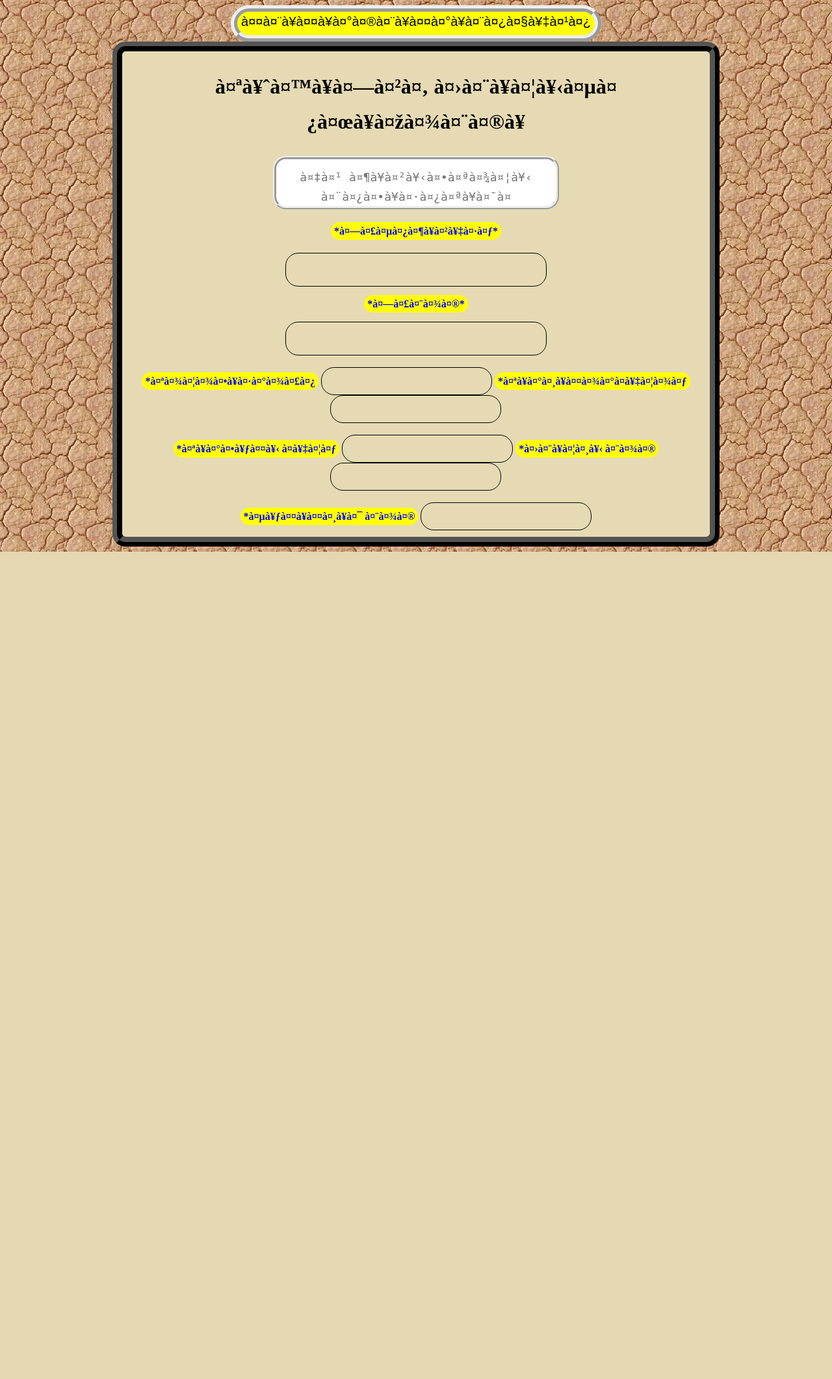
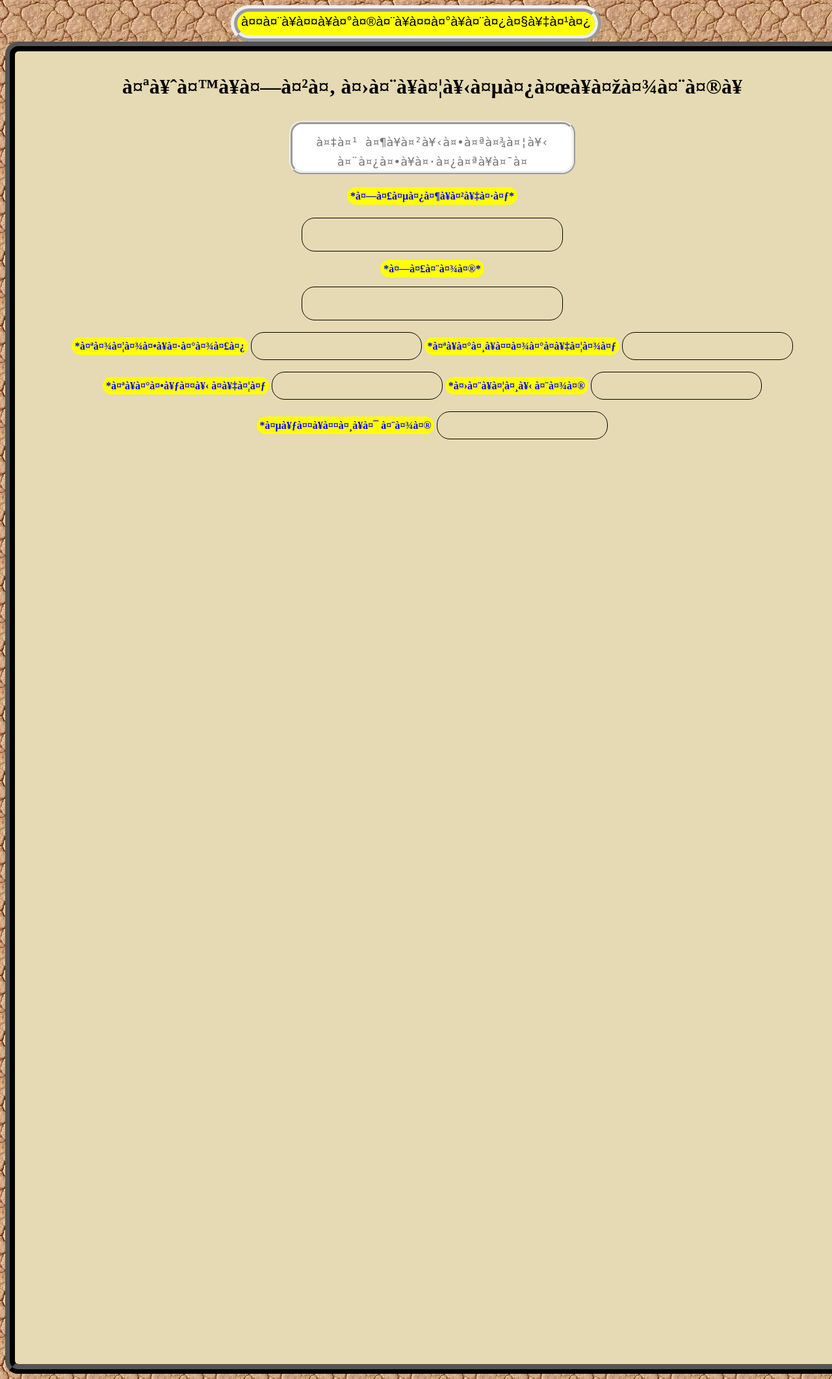
Before and after one commit to arshavak/pingala_chhand_shastram, a PHP site: page / in a window 1280 px wide; the page is wider, and only the part inside the window is pictured. Shown: that part at 65% size. Before the commit the page ends 849 px from the top of that part, so only its background shows below. Run offline with PHP 8.4, Linux system fonts and the light colour scheme.

Commit message:
Update style.css

```diff
--- a/style.css
+++ b/style.css
@@ -100,8 +100,8 @@
 .contaner{
 position:relative;
 margin:auto;
-width:70%;
-height:100%;
+width:100%;
+height:2000px;
 border:15px ridge black;
 padding:10px;
 border-radius:20px;
```
